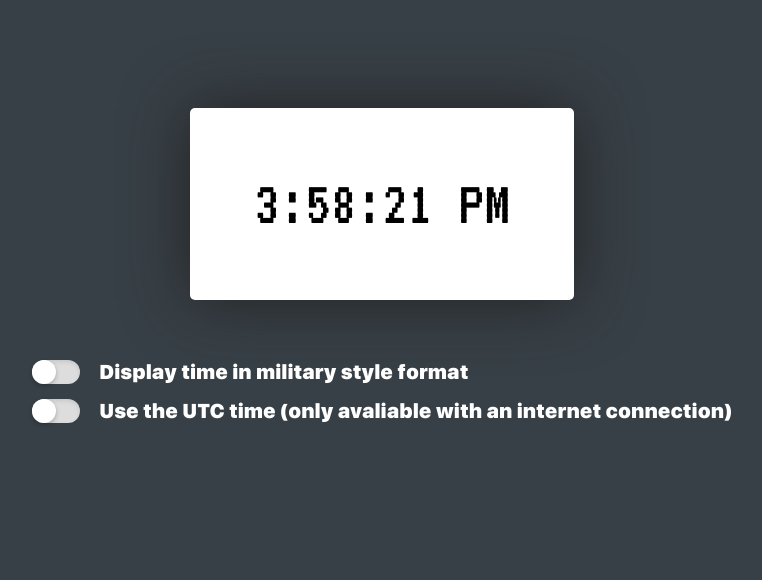
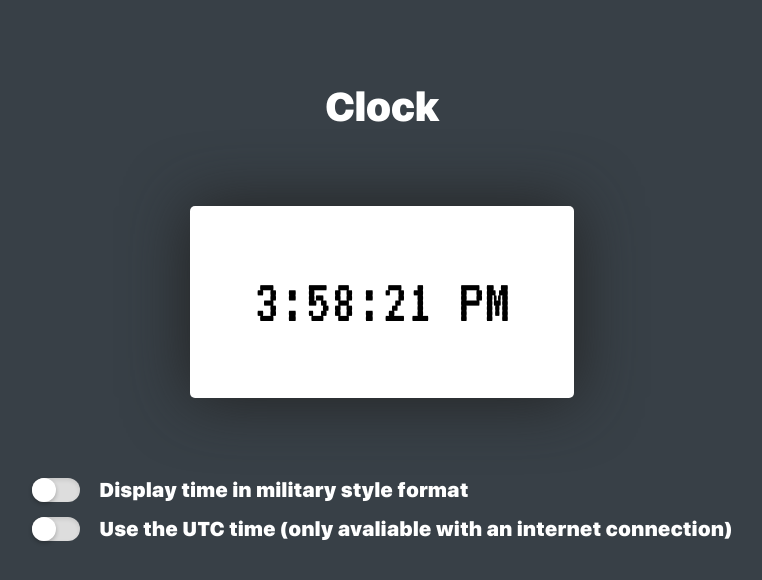
Before and after one commit to AlessioToniolo/Clock, a plain HTML site: page index.html in a window 1280 px wide. Shown: the whole page, without its empty margins (258-1020 px from the left). Drawn offline with Linux system fonts and the light colour scheme.

Commit message:
Edited App Appearence

```diff
--- a/index.html
+++ b/index.html
@@ -7,6 +7,7 @@
         <link rel='stylesheet' href='styles.css'>
     </head>
     <body>
+        <center>Clock</center>
         <section id='clock'>
         </section>
       <div class="prefrences">
--- a/styles.css
+++ b/styles.css
@@ -7,16 +7,24 @@ body {
   box-sizing:border-box;
 }
 
+center {
+  font-family:sanfrancisco;
+  font-size: 40px;
+  color:white;
+  margin-top:75px;
+}
+
 section {
   background: #fff;
   padding: 1em;
   max-width: 400px;
-  margin: 100px auto 0;
+  margin: 75px auto 0;
   box-shadow: 0 0 1em #222;
   border-radius: 5px;
   text-align: center;
   font-family: 'VT323', monospace;
   font-size: 4em;
+  margin-bottom:20px;
 }
 
 .prefrences {
@@ -45,6 +53,7 @@ input[type=checkbox] {
 .switch-body {
   background-color: #ddd;
   width:48px;
+  min-width:48px;
   border-radius: 24px;
   transition: all 0.2s ease;
   box-shadow: inset 0 2px 4px 0 rgba(0,0,0,0.1);
```
